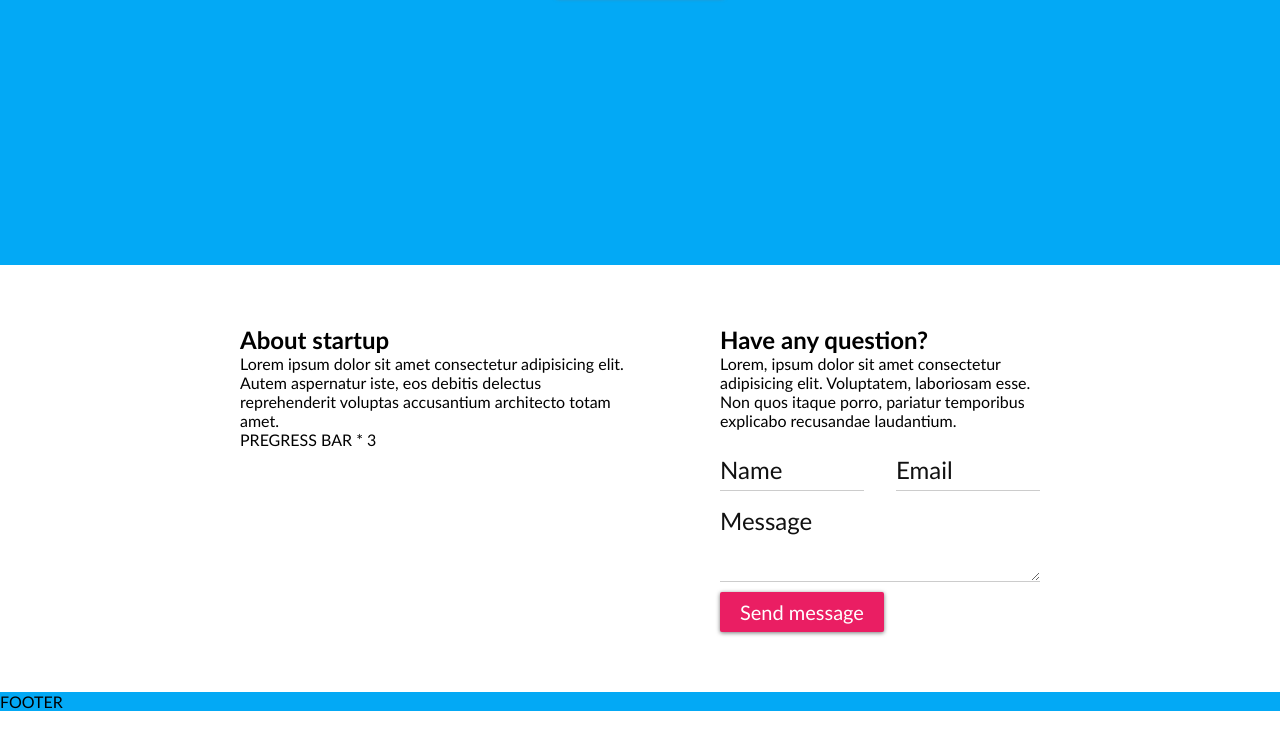
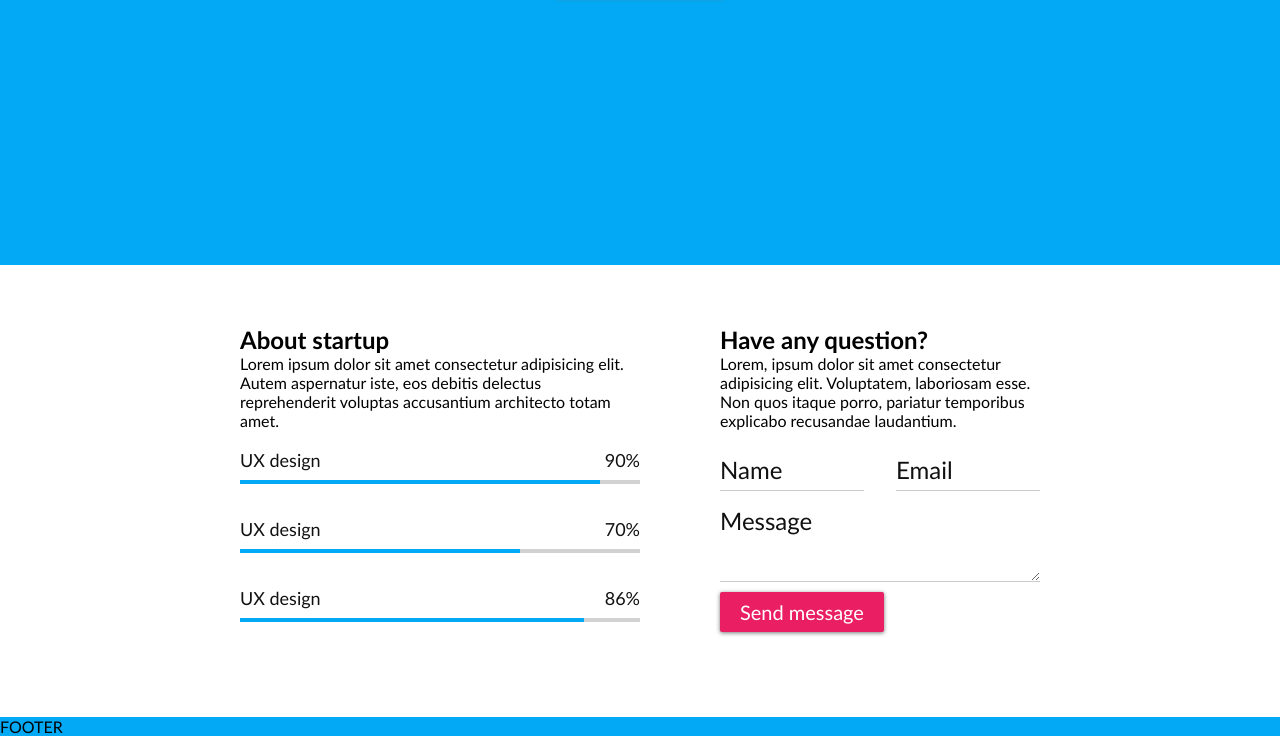
Before and after one commit to front-end-by-rimantas/8-grupe-coming-soon, a plain HTML site: page index.html in a window 1280 px wide. Shown: the part 535-1271 px from the top of the page. Before the commit the page ends 1246 px from the top, so only its background shows below. Drawn offline with Linux system fonts and the light colour scheme.

Commit message:
Progress bar

```diff
--- a/css/main.css
+++ b/css/main.css
@@ -98,7 +98,6 @@ body * {
             .content form {
                 display: inline-block;
                 width: 100%;
-                margin-top: 20px;
                 color: var(--dark-color);
             }
                 .content form > input {
@@ -132,6 +131,13 @@ body * {
                     color: var(--dark-color);
                 }
 
+.content h2 {
+
+}
+.content p {
+    margin-bottom: 20px;
+}
+
 footer {
     display: inline-block;
     width: 100%;
--- /dev/null
+++ b/css/progress-bar.css
@@ -0,0 +1,33 @@
+.progress-bar {
+    display: inline-block;
+    width: 100%;
+    margin-bottom: 20px;
+}
+    .progress-bar > .texts {
+        display: inline-block;
+        width: 100%;
+        margin-bottom: 10px;
+        font-size: 18px;
+        line-height: 20px;
+        color: var(--dark-color);
+    }
+        .progress-bar > .texts > .title {
+            display: inline-block;
+            float: left;
+        }
+        .progress-bar > .texts > .value {
+            display: inline-block;
+            float: right;
+        }
+    .progress-bar > .bar {
+        display: inline-block;
+        width: 100%;
+        height: 4px;
+        background-color: var(--grey-color);
+    }
+        .progress-bar > .bar > .bar-value {
+            display: inline-block;
+            width: 90%;
+            height: 100%;
+            background-color: var(--main-color);
+        }
--- a/index.html
+++ b/index.html
@@ -7,6 +7,7 @@
     <title>Coming soon</title>
     <link rel="stylesheet" href="css/variables.css">
     <link rel="stylesheet" href="css/button.css">
+    <link rel="stylesheet" href="css/progress-bar.css">
     <link rel="stylesheet" href="css/main.css">
 </head>
 <body>
@@ -45,7 +46,33 @@
             <div class="left">
                 <h2>About startup</h2>
                 <p>Lorem ipsum dolor sit amet consectetur adipisicing elit. Autem aspernatur iste, eos debitis delectus reprehenderit voluptas accusantium architecto totam amet.</p>
-                PREGRESS BAR * 3
+                <div class="progress-bar">
+                    <div class="texts">
+                        <div class="title">UX design</div>
+                        <div class="value">90%</div>
+                    </div>
+                    <div class="bar">
+                        <div class="bar-value" style="width: 90%;"></div>
+                    </div>
+                </div>
+                <div class="progress-bar">
+                    <div class="texts">
+                        <div class="title">UX design</div>
+                        <div class="value">70%</div>
+                    </div>
+                    <div class="bar">
+                        <div class="bar-value" style="width: 70%;"></div>
+                    </div>
+                </div>
+                <div class="progress-bar">
+                    <div class="texts">
+                        <div class="title">UX design</div>
+                        <div class="value">86%</div>
+                    </div>
+                    <div class="bar">
+                        <div class="bar-value" style="width: 86%;"></div>
+                    </div>
+                </div>
             </div>
             <div class="right">
                 <h2>Have any question?</h2>
```
